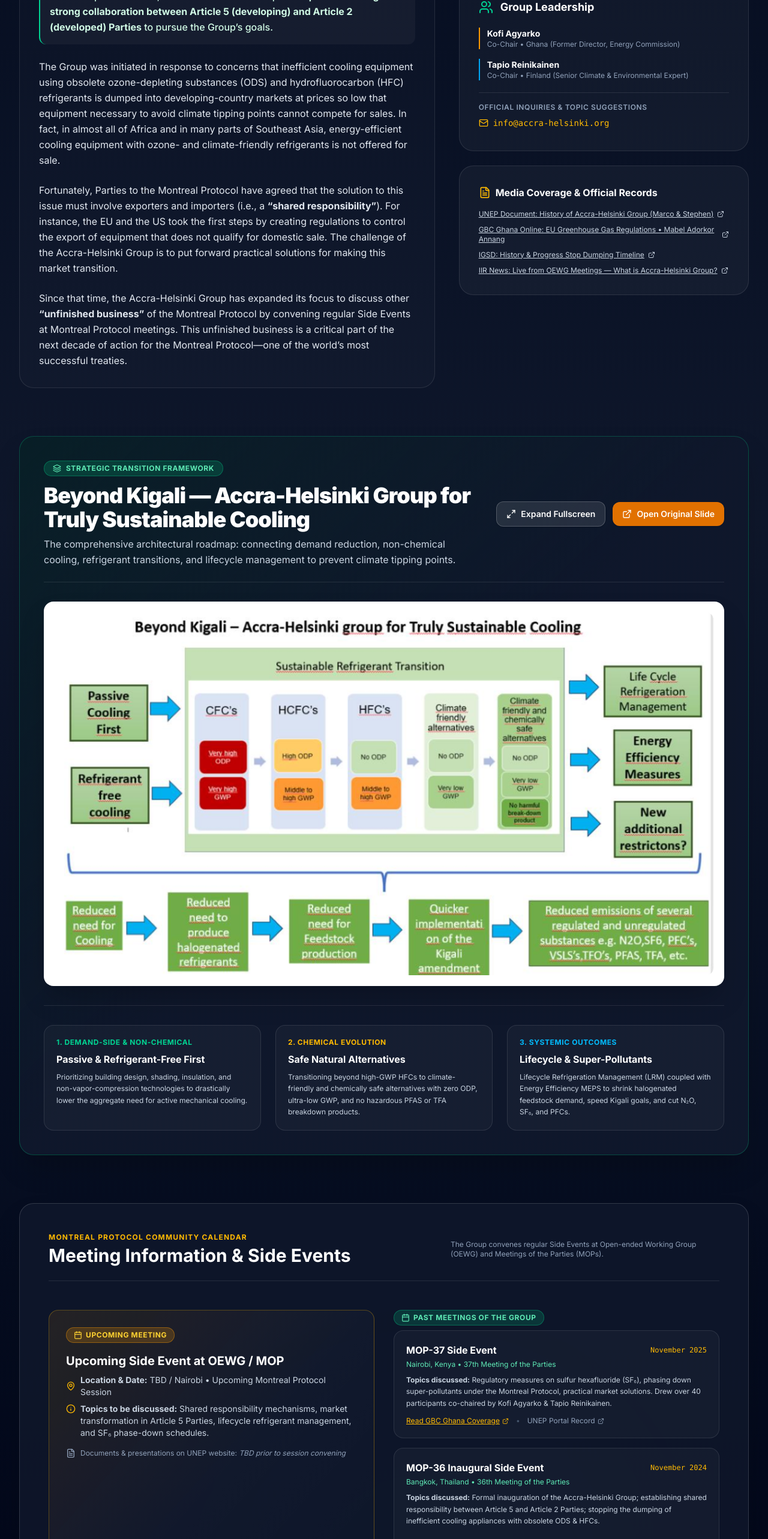
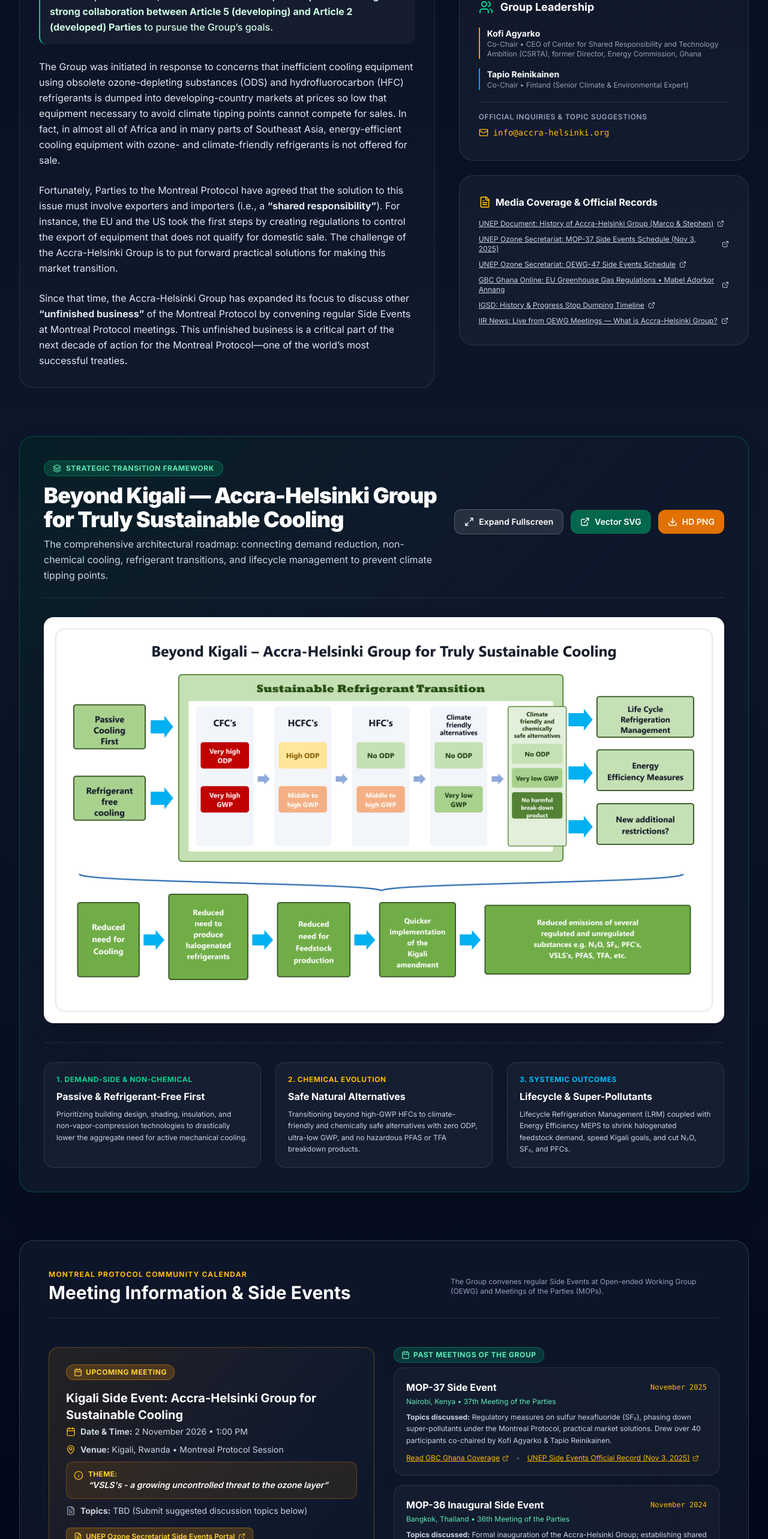
Before and after one commit to Danquah12/accra-helsinki-platform, a Next.js app in the folder apps/web/: page /en/about/accra-helsinki in a window 1280 px wide. Shown: the part 1565-4131 px from the top of the page at 60% size. Built offline with nearby package versions, Linux system fonts and the light colour scheme.

Commit message:
feat: add Kigali 2 Nov 2026 side event, update Kofi Agyarko designation, add UNEP side event links, and remove red spellcheck lines with clean vector/HD graphic

```diff
--- a/apps/web/app/[locale]/about/leadership/page.tsx
+++ b/apps/web/app/[locale]/about/leadership/page.tsx
@@ -13,7 +13,7 @@ export default async function Page({ params }: { params: Promise<{ locale: strin
       <div className="container mx-auto px-4 py-12">
     <div className="grid md:grid-cols-2 lg:grid-cols-3 gap-8">
       {[
-        {name: 'Kofi Agyarko', title: 'CEO', org: 'Former Director of RE & EE, Energy Commission of Ghana'},
+        {name: 'Kofi Agyarko', title: 'CEO', org: 'Center for Shared Responsibility and Technology Ambition (CSRTA), former Director, Energy Commission, Ghana'},
         {name: 'Jane Doe', title: 'CTO', org: 'CSRTA'},
         {name: 'John Smith', title: 'Research Director', org: 'CSRTA'},
         {name: 'Sarah Lee', title: 'Policy Director', org: 'CSRTA'},
--- a/apps/web/app/[locale]/events/upcoming/page.tsx
+++ b/apps/web/app/[locale]/events/upcoming/page.tsx
@@ -1,54 +1,48 @@
 import { PageHeader } from "@/components/shared/PageHeader";
-import { Calendar, MapPin, Users, ArrowRight } from "lucide-react";
+import { Calendar, MapPin, Users, ArrowRight, ExternalLink } from "lucide-react";
 
 export async function generateMetadata() {
   return {
-    title: "Upcoming Events | CSRTA",
-    description: "Upcoming events on environmental dumping.",
+    title: "Upcoming Events | Accra-Helsinki Group",
+    description: "Upcoming Montreal Protocol side events and conferences on sustainable cooling and stopping environmental dumping.",
   };
 }
 
 const upcomingEvents = [
   {
     id: 1,
-    title: "MOP-37: 37th Meeting of the Parties to the Montreal Protocol",
-    date: "October 14-18, 2026",
-    location: "Kigali, Rwanda",
-    type: "Conference",
-    description: "International delegates convene to discuss the ongoing implementation of the Kigali Amendment, with a special focus on the African transition to natural refrigerants and the challenge of obsolete equipment dumping."
+    title: "Accra-Helsinki Group Side Event — Kigali",
+    date: "2 November 2026 • 1:00 PM",
+    location: "Kigali, Rwanda • Montreal Protocol Session",
+    type: "UNEP Side Event",
+    description: "Theme: “VSLS's - a growing uncontrolled threat to the ozone layer”. The Accra-Helsinki Group convenes in Kigali to address Very Short-Lived Substances (VSLSs) and uncontrolled chemical threats to ozone layer recovery and climate stabilization. Topics: TBD.",
+    unepUrl: "https://ozone.unep.org/meetings/47th-meeting-open-ended-working-group-parties/side-events",
+    unepText: "UNEP Ozone Secretariat Side Events Portal"
   },
   {
     id: 2,
-    title: "CSRTA Annual Technical Workshop",
-    date: "November 5-7, 2026",
-    location: "Accra, Ghana",
-    type: "Workshop",
-    description: "A three-day technical intensive for environmental policymakers, customs officials, and recycling industry leaders to standardize inspection protocols across the ECOWAS region."
+    title: "MOP-38: 38th Meeting of the Parties to the Montreal Protocol",
+    date: "Fall 2026",
+    location: "UNEP Convened Session",
+    type: "UNEP Conference",
+    description: "International delegates and Montreal Protocol community convene on the Kigali Amendment implementation, non-chemical cooling solutions, and advancing shared responsibility across both exporting and importing nations."
   },
   {
     id: 3,
-    title: "RAC Technician Masterclass: R-290 Safety",
-    date: "November 20, 2026",
-    location: "Nairobi, Kenya",
-    type: "Training",
-    description: "Hands-on certification training for RAC technicians on the safe handling, recovery, and servicing of propane-based (R-290) air conditioning systems."
-  },
-  {
-    id: 4,
-    title: "E-Waste Policy Innovations Webinar",
-    date: "December 2, 2026",
-    location: "Virtual / Online",
-    type: "Webinar",
-    description: "An online panel featuring experts from the EU and African Union discussing the implementation of Extended Producer Responsibility (EPR) frameworks."
-  },
+    title: "Accra-Helsinki Technical Strategy Working Session",
+    date: "Late 2026",
+    location: "Geneva / Virtual",
+    type: "Working Group",
+    description: "Informal closed-door technical and policy consultation under the Chatham House Rule, addressing short-lived and long-lived climate pollutants (SF₆) and refrigerant lifecycle stewardship."
+  }
 ];
 
 export default async function UpcomingEventsPage() {
   return (
     <div className="flex flex-col min-h-screen bg-slate-50">
       <PageHeader
-        title="Upcoming Events"
-        description="Mark your calendar. Join global experts and local stakeholders in the fight against environmental dumping."
+        title="Upcoming Events & Side Events"
+        description="Mark your calendar. Join the Montreal Protocol community and the Accra-Helsinki Group in advancing sustainable cooling."
       />
       <main className="flex-1 py-16">
         <div className="container mx-auto px-4 max-w-5xl">
@@ -67,9 +61,24 @@ export default async function UpcomingEventsPage() {
                   </div>
                   <p className="text-slate-600 mb-6">{event.description}</p>
                   <div>
-                    <button className="text-amber-600 font-bold hover:text-amber-700 flex items-center transition-colors">
-                      Register Interest <ArrowRight className="w-4 h-4 ml-1" />
-                    </button>
+                    {event.unepUrl ? (
+                      <a
+                        href={event.unepUrl}
+                        target="_blank"
+                        rel="noopener noreferrer"
+                        className="inline-flex items-center gap-1.5 px-4 py-2.5 bg-amber-600 hover:bg-amber-700 text-white rounded-lg text-sm font-bold transition-colors shadow-sm"
+                      >
+                        <span>{event.unepText}</span>
+                        <ExternalLink className="w-4 h-4" />
+                      </a>
+                    ) : (
+                      <a
+                        href="mailto:info@accra-helsinki.org?subject=Inquiry on upcoming session"
+                        className="text-amber-600 font-bold hover:text-amber-700 flex items-center transition-colors"
+                      >
+                        Inquire &bull; Suggest Topic <ArrowRight className="w-4 h-4 ml-1" />
+                      </a>
+                    )}
                   </div>
                 </div>
               </div>
--- a/apps/web/components/home/GroupOverview.tsx
+++ b/apps/web/components/home/GroupOverview.tsx
@@ -145,7 +145,7 @@ export function GroupOverview({ locale }: { locale: string }) {
               <div className="space-y-4 text-sm">
                 <div className="border-l-2 border-amber-500 pl-3">
                   <div className="font-bold text-white">Kofi Agyarko</div>
-                  <div className="text-xs text-slate-400">Co-Chair &bull; Ghana (Former Director, Energy Commission)</div>
+                  <div className="text-xs text-slate-400">Co-Chair &bull; CEO of Center for Shared Responsibility and Technology Ambition (CSRTA), former Director, Energy Commission, Ghana</div>
                 </div>
 
                 <div className="border-l-2 border-sky-500 pl-3">
@@ -183,6 +183,28 @@ export function GroupOverview({ locale }: { locale: string }) {
                     className="hover:text-amber-400 transition-colors inline-flex items-center gap-1.5 underline"
                   >
                     <span>UNEP Document: History of Accra-Helsinki Group (Marco &amp; Stephen)</span>
+                    <ExternalLink size={12} className="shrink-0" />
+                  </a>
+                </li>
+                <li>
+                  <a
+                    href="https://ozone.unep.org/meetings/thirty-seventh-meeting-parties/side-events?arg_1=2025-11-03"
+                    target="_blank"
+                    rel="noopener noreferrer"
+                    className="hover:text-amber-400 transition-colors inline-flex items-center gap-1.5 underline"
+                  >
+                    <span>UNEP Ozone Secretariat: MOP-37 Side Events Schedule (Nov 3, 2025)</span>
+                    <ExternalLink size={12} className="shrink-0" />
+                  </a>
+                </li>
+                <li>
+                  <a
+                    href="https://ozone.unep.org/meetings/47th-meeting-open-ended-working-group-parties/side-events"
+                    target="_blank"
+                    rel="noopener noreferrer"
+                    className="hover:text-amber-400 transition-colors inline-flex items-center gap-1.5 underline"
+                  >
+                    <span>UNEP Ozone Secretariat: OEWG-47 Side Events Schedule</span>
                     <ExternalLink size={12} className="shrink-0" />
                   </a>
                 </li>
@@ -253,13 +275,21 @@ export function GroupOverview({ locale }: { locale: string }) {
                 <span>Expand Fullscreen</span>
               </button>
               <a
-                href="/images/beyond-kigali-framework.png"
+                href="/images/beyond-kigali-framework.svg"
                 target="_blank"
                 rel="noopener noreferrer"
+                className="inline-flex items-center gap-2 px-4 py-2.5 rounded-xl bg-emerald-700/80 hover:bg-emerald-600 text-white text-xs sm:text-sm font-semibold transition-all shadow-sm active:scale-95"
+              >
+                <ExternalLink size={16} />
+                <span>Vector SVG</span>
+              </a>
+              <a
+                href="/images/beyond-kigali-framework.png"
+                download="beyond-kigali-accra-helsinki-framework.png"
                 className="inline-flex items-center gap-2 px-4 py-2.5 rounded-xl bg-amber-600 hover:bg-amber-700 text-white text-xs sm:text-sm font-semibold transition-all shadow-sm active:scale-95"
               >
-                <ExternalLink size={16} />
-                <span>Open Original Slide</span>
+                <Download size={16} />
+                <span>HD PNG</span>
               </a>
             </div>
           </div>
@@ -353,12 +383,21 @@ export function GroupOverview({ locale }: { locale: string }) {
 
               <div className="flex justify-end gap-3 pt-4">
                 <a
+                  href="/images/beyond-kigali-framework.svg"
+                  target="_blank"
+                  rel="noopener noreferrer"
+                  className="px-4 py-2 bg-emerald-700/80 hover:bg-emerald-600 text-white text-xs sm:text-sm font-bold rounded-xl transition-colors inline-flex items-center gap-2"
+                >
+                  <ExternalLink size={16} />
+                  <span>Open Vector SVG</span>
+                </a>
+                <a
                   href="/images/beyond-kigali-framework.png"
                   download="beyond-kigali-accra-helsinki-framework.png"
                   className="px-4 py-2 bg-amber-600 hover:bg-amber-700 text-white text-xs sm:text-sm font-bold rounded-xl transition-colors inline-flex items-center gap-2"
                 >
                   <Download size={16} />
-                  <span>Download Slide</span>
+                  <span>Download HD PNG</span>
                 </a>
               </div>
             </div>
@@ -392,22 +431,41 @@ export function GroupOverview({ locale }: { locale: string }) {
                   Upcoming Meeting
                 </div>
 
-                <h4 className="text-xl font-bold text-white mb-2">
-                  Upcoming Side Event at OEWG / MOP
+                <h4 className="text-xl font-bold text-white mb-1">
+                  Kigali Side Event: Accra-Helsinki Group for Sustainable Cooling
                 </h4>
 
-                <div className="space-y-2 text-sm text-slate-300 mb-6">
+                <div className="space-y-2.5 text-sm text-slate-300 mb-6">
+                  <div className="flex items-center gap-2">
+                    <Calendar className="w-4 h-4 text-amber-400 shrink-0" />
+                    <span><strong>Date &amp; Time:</strong> 2 November 2026 &bull; 1:00 PM</span>
+                  </div>
                   <div className="flex items-center gap-2">
                     <MapPin className="w-4 h-4 text-amber-400 shrink-0" />
-                    <span><strong>Location &amp; Date:</strong> TBD / Nairobi &bull; Upcoming Montreal Protocol Session</span>
+                    <span><strong>Venue:</strong> Kigali, Rwanda &bull; Montreal Protocol Session</span>
                   </div>
-                  <div className="flex items-start gap-2">
+                  <div className="flex items-start gap-2 bg-amber-500/10 border border-amber-500/30 p-3 rounded-xl text-amber-200">
                     <Info className="w-4 h-4 text-amber-400 shrink-0 mt-0.5" />
-                    <span><strong>Topics to be discussed:</strong> Shared responsibility mechanisms, market transformation in Article 5 Parties, lifecycle refrigerant management, and SF₆ phase-down schedules.</span>
+                    <div>
+                      <strong className="text-amber-300 block text-xs uppercase tracking-wide">Theme:</strong>
+                      <span className="text-sm font-semibold italic text-white">“VSLS&apos;s - a growing uncontrolled threat to the ozone layer”</span>
+                    </div>
                   </div>
-                  <div className="flex items-center gap-2 pt-2">
+                  <div className="flex items-center gap-2">
                     <FileText className="w-4 h-4 text-slate-400 shrink-0" />
-                    <span className="text-xs text-slate-400">Documents &amp; presentations on UNEP website: <em>TBD prior to session convening</em></span>
+                    <span><strong>Topics:</strong> TBD (Submit suggested discussion topics below)</span>
+                  </div>
+                  <div className="pt-2">
+                    <a
+                      href="https://ozone.unep.org/meetings/47th-meeting-open-ended-working-group-parties/side-events"
+                      target="_blank"
+                      rel="noopener noreferrer"
+                      className="inline-flex items-center gap-1.5 px-3 py-1.5 rounded-lg bg-amber-500/20 hover:bg-amber-500/30 text-amber-300 border border-amber-500/40 text-xs font-semibold transition-colors"
+                    >
+                      <FileText className="w-3.5 h-3.5 shrink-0" />
+                      <span>UNEP Ozone Secretariat Side Events Portal</span>
+                      <ExternalLink className="w-3 h-3 shrink-0" />
+                    </a>
                   </div>
                 </div>
               </div>
@@ -475,12 +533,12 @@ export function GroupOverview({ locale }: { locale: string }) {
                   </a>
                   <span className="text-slate-600">&bull;</span>
                   <a
-                    href="https://ozone.unep.org"
+                    href="https://ozone.unep.org/meetings/thirty-seventh-meeting-parties/side-events?arg_1=2025-11-03"
                     target="_blank"
                     rel="noopener noreferrer"
-                    className="text-slate-400 hover:text-slate-300 inline-flex items-center gap-1"
+                    className="text-amber-400 hover:text-amber-300 inline-flex items-center gap-1 underline"
                   >
-                    <span>UNEP Portal Record</span>
+                    <span>UNEP Side Events Official Record (Nov 3, 2025)</span>
                     <ExternalLink size={11} />
                   </a>
                 </div>
--- a/apps/web/components/layout/Footer.tsx
+++ b/apps/web/components/layout/Footer.tsx
@@ -87,7 +87,7 @@ export function Footer({ locale }: { locale: string }) {
             <div className="space-y-3 text-xs sm:text-sm text-slate-400">
               <p>
                 <strong className="text-slate-200">Kofi A. Agyarko</strong> (Ghana)<br />
-                <span className="text-[11px] text-slate-500">Former Director, Energy Commission</span>
+                <span className="text-[11px] text-slate-400">CEO of Center for Shared Responsibility and Technology Ambition (CSRTA), former Director, Energy Commission, Ghana</span>
               </p>
               <p>
                 <strong className="text-slate-200">Tapio Reinikainen</strong> (Finland)<br />
--- a/apps/web/lib/ai/knowledge.ts
+++ b/apps/web/lib/ai/knowledge.ts
@@ -102,7 +102,7 @@ export const KNOWLEDGE_BASE: KnowledgeDocument[] = [
     category: 'general',
     link: '/about/accra-helsinki',
     keywords: ['accra-helsinki', 'csrta', 'mop-36', 'finland', 'ghana', 'kofi agyarko', 'tapio reinikainen'],
-    content: 'The Accra-Helsinki Initiative is an informal coalition co-chaired by Ghana (Kofi Agyarko) and Finland (Tapio Reinikainen), inaugurated at MOP-36 in Bangkok (November 2024). Governed under the Chatham House Rule, it brings together African nations, EU partners, UNEP, IGSD, and CCAC to stop the dumping of inefficient, obsolete cooling appliances and hazardous e-waste in Africa and accelerate adoption of climate-friendly natural refrigerants.'
+    content: 'The Accra-Helsinki Initiative is an informal coalition co-chaired by Kofi Agyarko (CEO of Center for Shared Responsibility and Technology Ambition - CSRTA, former Director, Energy Commission, Ghana) and Finland (Tapio Reinikainen), inaugurated at MOP-36 in Bangkok (November 2024). Governed under the Chatham House Rule, it brings together African nations, EU partners, UNEP, IGSD, and CCAC to stop the dumping of inefficient, obsolete cooling appliances and hazardous e-waste in Africa and accelerate adoption of climate-friendly natural refrigerants.'
   }
 ];
 
```
Also changed, not shown: apps/web/app/[locale]/events/past/page.tsx (+47 -30 lines), apps/web/public/images/beyond-kigali-framework.png, apps/web/public/images/beyond-kigali-framework.svg (added).
